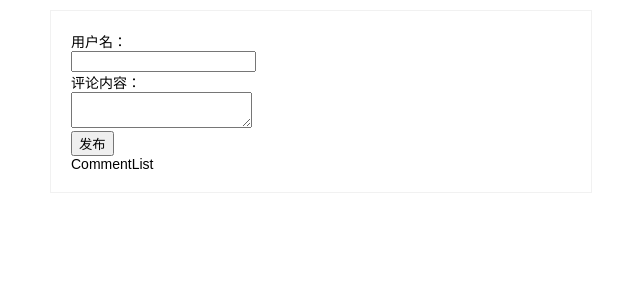
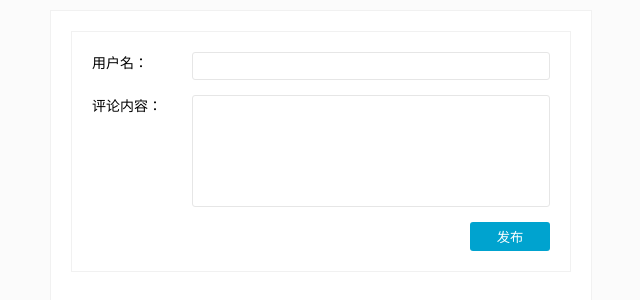
Before and after one commit to runArun/comment-component, a React (Create React App) app: page / in a window 1280 px wide. Shown: the top 300 px of the page, without its empty margins (319-959 px from the left). Built offline with nearby package versions, Linux system fonts and the light colour scheme.

Commit message:
first stage

```diff
--- a/src/Comment.js
+++ b/src/Comment.js
@@ -0,0 +1,16 @@
+import React, { Component } from 'react'
+
+class Comment extends Component {
+    render () {
+        return (
+            <div className='comment'>
+                <div className='comment-user'>
+                    <span>{this.props.comment.username} </span>：
+                </div>
+                <p>{this.props.comment.content}</p>
+            </div>
+        )
+    }
+}
+
+export default Comment
--- a/src/CommentApp.js
+++ b/src/CommentApp.js
@@ -4,15 +4,28 @@ import CommentList from './CommentList'
 
 class CommentApp extends Component {
 
+    constructor () {
+        super()
+        this.state = {
+            comments: []
+        }
+    }
+
     handleSubmitComment (comment) {
-        console.log(comment)
+        if (!comment) return
+        if (!comment.username) return alert('请输入用户名')
+        if (!comment.content) return alert('请输入评论内容')
+        this.state.comments.push(comment)
+        this.setState({
+            comments: this.state.comments
+        })
     }
 
     render() {
         return (
             <div  className='wrapper'>
-                <CommentInput onSubmit={()=>this.handleSubmitComment()} />
-                <CommentList />
+                <CommentInput onSubmit={(e)=>this.handleSubmitComment(e)} />
+                <CommentList comments={this.state.comments}/>
             </div>
         )
     }
--- a/src/CommentList.js
+++ b/src/CommentList.js
@@ -1,9 +1,20 @@
+// CommentList.js
 import React, { Component } from 'react'
+import Comment from './Comment'
 
 class CommentList extends Component {
+    static defaultProps = {
+        comments: []
+    }
     render() {
         return (
-            <div>CommentList</div>
+            <div>
+                {
+                    this.props.comments.map(
+                        (comment, i) => <Comment comment={comment} key={i} />
+                    )
+                }
+            </div>
         )
     }
 }
--- a/src/index.css
+++ b/src/index.css
@@ -2,6 +2,7 @@ body {
     margin: 0;
     padding: 0;
     font-family: sans-serif;
+    background-color: #fbfbfb;
 }
 
 .wrapper {
@@ -12,3 +13,92 @@ body {
     border: 1px solid #f1f1f1;
     padding: 20px;
 }
+
+/* 评论框样式 */
+.comment-input {
+    background-color: #fff;
+    border: 1px solid #f1f1f1;
+    padding: 20px;
+    margin-bottom: 10px;
+}
+
+.comment-field {
+    margin-bottom: 15px;
+    display: flex;
+}
+
+.comment-field .comment-field-name {
+    display: flex;
+    flex-basis: 100px;
+    font-size: 14px;
+}
+
+.comment-field .comment-field-input {
+    display: flex;
+    flex: 1;
+}
+
+.comment-field-input input,
+.comment-field-input textarea {
+    border: 1px solid #e6e6e6;
+    border-radius: 3px;
+    padding: 5px;
+    outline: none;
+    font-size: 14px;
+    resize: none;
+    flex: 1;
+}
+
+.comment-field-input textarea {
+    height: 100px;
+}
+
+.comment-field-button {
+    display: flex;
+    justify-content: flex-end;
+}
+
+.comment-field-button button {
+    padding: 5px 10px;
+    width: 80px;
+    border: none;
+    border-radius: 3px;
+    background-color: #00a3cf;
+    color: #fff;
+    outline: none;
+    cursor: pointer;
+}
+
+.comment-field-button button:active {
+    background: #13c1f1;
+}
+
+/* 评论列表样式 */
+.comment-list {
+    background-color: #fff;
+    border: 1px solid #f1f1f1;
+    padding: 20px;
+}
+
+/* 评论组件样式 */
+.comment {
+    display: flex;
+    border-bottom: 1px solid #f1f1f1;
+    margin-bottom: 10px;
+    padding-bottom: 10px;
+    min-height: 50px;
+}
+
+.comment .comment-user {
+    flex-shrink: 0;
+}
+
+.comment span {
+    color: #00a3cf;
+    font-style: italic;
+}
+
+.comment p {
+    margin: 0;
+    /*text-indent: 2em;*/
+}
```
Lines whose indentation alone changed are shown as unchanged.
